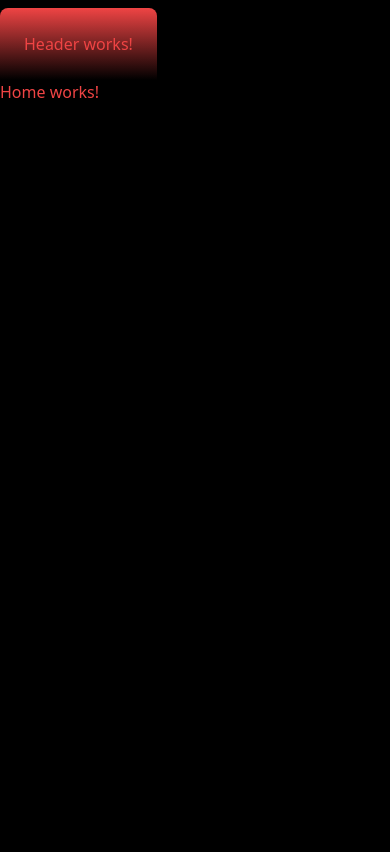
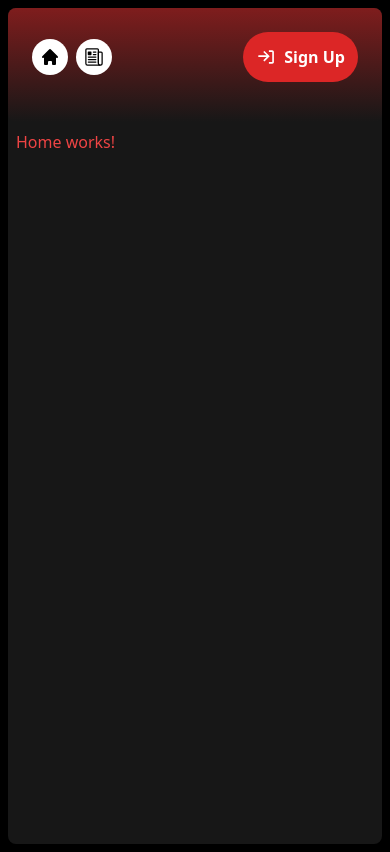
Before and after one commit to VictorHSL/f1-app-rc, a React (Vite) app: page / in a window 390 px wide. Built offline with nearby package versions, Linux system fonts and the light colour scheme.

Commit message:
Add mobile header.

```diff
--- a/package.json
+++ b/package.json
@@ -4,6 +4,7 @@
   "version": "0.0.0",
   "type": "module",
   "scripts": {
+    "start": "vite",
     "dev": "vite",
     "build": "tsc && vite build",
     "lint": "eslint . --ext ts,tsx --report-unused-disable-directives --max-warnings 0",
--- a/src/App.tsx
+++ b/src/App.tsx
@@ -17,10 +17,10 @@ function App() {
         <div className="text-red-500 flex h-full">
           <BrowserRouter>
             <Sidebar></Sidebar>
-            <main>
-              <div className="rounded-lg h-full overflow-y-auto my-2 scroll-smooth no-scrollbar">
+            <main className="flex w-full mt-2 ">
+              <div className="flex flex-col w-full rounded-lg bg-neutral-900 mx-2 md:mx-0 md:mr-2">
                 <Header></Header>
-                <div className="">
+                <div className="h-full  m-2 items-center overflow-y-auto scroll-smooth no-scrollbar">
                   <Routes>
                     <Route path={AppRoutes.Home} Component={HomePage} />
                     <Route path={AppRoutes.Feed} Component={FeedPage} />
--- a/src/shared/components/f1-news/F1News.tsx
+++ b/src/shared/components/f1-news/F1News.tsx
@@ -3,8 +3,8 @@ import { F1NewsProps } from "@shared/types/F1NewsProps";
 
 const F1News: React.FC<F1NewsProps> = ({ f1NewsData }: F1NewsProps) => {
     return (
-        <div className="max-w-sm rounded overflow-hidden shadow-lg m-2">
-            <a href={f1NewsData.link} target="_blank">
+        <div className="lg:max-w-sm rounded bg-neutral-800 overflow-hidden shadow-lg m-2">
+            <a href={f1NewsData.link} target="_blank" className="w-full">
                 <img className="w-full" src={f1NewsData.thumbnail} />
                 <div className="px-6 py-4">
                 <div className="font-bold text-xl mb-2">{f1NewsData.title}</div>
@@ -13,7 +13,7 @@ const F1News: React.FC<F1NewsProps> = ({ f1NewsData }: F1NewsProps) => {
                 </p> */}
                 </div>
             </a>
-            <div className="px-6 pt-4 pb-2">
+            <div className="px-6 pt-4 pb-2 w-full">
                 <span className="inline-block bg-gray-200 rounded-full px-3 py-1 text-sm font-semibold text-gray-700 mr-2 mb-2">
                     <a href={f1NewsData.sourceLink} target="_blank">#{f1NewsData.sourceName}</a>
                 </span>
--- a/src/shared/components/header/Header.tsx
+++ b/src/shared/components/header/Header.tsx
@@ -1,25 +1,43 @@
 import { HeaderProps } from "@shared/types/HeaderProps";
 import React from "react";
-import { useLocation } from "react-router";
 import { twMerge } from "tailwind-merge";
+import { DesktopLayout } from "./components/DesktopLayout";
+import { MobileLayout } from "./components/MobileLayout";
+import { SignupButton } from "./components/SignupButton";
 
-export const Header: React.FC<HeaderProps> = ({ children, className }: HeaderProps) => {
-
-    const router = useLocation();
-    const handleLogout = () => {
-
-    };
+export const Header: React.FC<HeaderProps> = ({ className }: HeaderProps) => {
 
     return (
         <div
             className={ twMerge(`
+                rounded-lg
                 h-fit
                 bg-gradient-to-b
-                from-red-500
+                from-red-900
                 p-6
             `, className) }
         >
-            Header works!
+            <div className="
+            w-full
+            mb-4
+            flex
+            items-center
+            justify-between
+            ">
+                <DesktopLayout />
+                <MobileLayout />
+                <div className="
+                flex
+                justify-between
+                items-center
+                gap-x-4
+                ">
+                    <>
+                        <SignupButton />
+                    </>
+                </div>
+            </div>
+
         </div>
     );
 }
--- /dev/null
+++ b/src/shared/components/header/components/DesktopLayout.tsx
@@ -0,0 +1,23 @@
+import { RoundedButton } from "@shared/components/rounded-button/RoundedButton";
+import { RxCaretLeft, RxCaretRight } from "react-icons/rx";
+import { useNavigate } from "react-router";
+
+export const DesktopLayout: React.FC = () => {
+    const navigate = useNavigate();
+
+    return (
+        <div className="
+                hidden
+                md:flex
+                gap-x-2
+                items-center
+                ">
+                    <RoundedButton onClick={() => navigate(-1)}>
+                        <RxCaretLeft size={35} className="text-white" />
+                    </RoundedButton>
+                    <RoundedButton onClick={() => navigate(1)}>
+                        <RxCaretRight size={35} className="text-white" />
+                    </RoundedButton>
+                </div>
+    );
+}
--- /dev/null
+++ b/src/shared/components/header/components/MobileLayout.tsx
@@ -0,0 +1,29 @@
+import { RoundedButton } from "@shared/components/rounded-button/RoundedButton";
+import React from "react";
+import { HiHome } from "react-icons/hi";
+import { IoNewspaperOutline } from "react-icons/io5";
+import { Link } from "react-router-dom";
+import { AppRoutes } from "src/app-routes";
+
+export const MobileLayout: React.FC = () => {
+
+    return(
+        <div className="
+                flex
+                md:hidden
+                gap-x-2
+                items-center
+                ">
+                    <Link to={AppRoutes.Home}>
+                        <RoundedButton className="p-2 bg-white text-black">
+                            <HiHome size={20} />
+                        </RoundedButton>
+                    </Link>
+                    <Link to={AppRoutes.Feed}>
+                        <RoundedButton className="p-2 bg-white text-black">
+                            <IoNewspaperOutline size={20} />
+                        </RoundedButton>
+                    </Link>
+                </div>
+    );
+}
--- /dev/null
+++ b/src/shared/components/header/components/SignupButton.tsx
@@ -0,0 +1,28 @@
+import { CgLogIn } from "react-icons/cg";
+
+export const SignupButton: React.FC = () => {
+    return (
+        <div className="
+            flex
+            items-center
+            cursor-pointer
+            rounded-full
+            bg-red-600
+            border
+            border-transparent
+            px-3
+            py-3
+            disabled:cursor-not-allowed
+            disabled:opacity-50
+            text-white
+            font-bold
+            hover:opacity-75
+            transition
+            ">
+                <CgLogIn size={20} />
+                <button className="ml-2">
+                    Sign Up
+                </button>
+        </div>
+    );
+}
--- /dev/null
+++ b/src/shared/components/rounded-button/RoundedButton.tsx
@@ -0,0 +1,19 @@
+import { RoundedButtonProps } from "@shared/types/RoundedButtonProps";
+import { twMerge } from "tailwind-merge";
+
+export const RoundedButton: React.FC<RoundedButtonProps> = ({children, ...props}: RoundedButtonProps) => {
+
+    return (
+        <button {...props} className={ twMerge(`
+                    rounded-full
+                    bg-black
+                    flex
+                    items-center
+                    justify-center
+                    hover:opacity-75
+                    transition
+                    `, props.className)}>
+                        {children}
+                    </button>
+    );
+}
--- /dev/null
+++ b/src/shared/types/RoundedButtonProps.ts
@@ -0,0 +1,3 @@
+export interface RoundedButtonProps extends React.ButtonHTMLAttributes<HTMLButtonElement> {
+
+}
```
